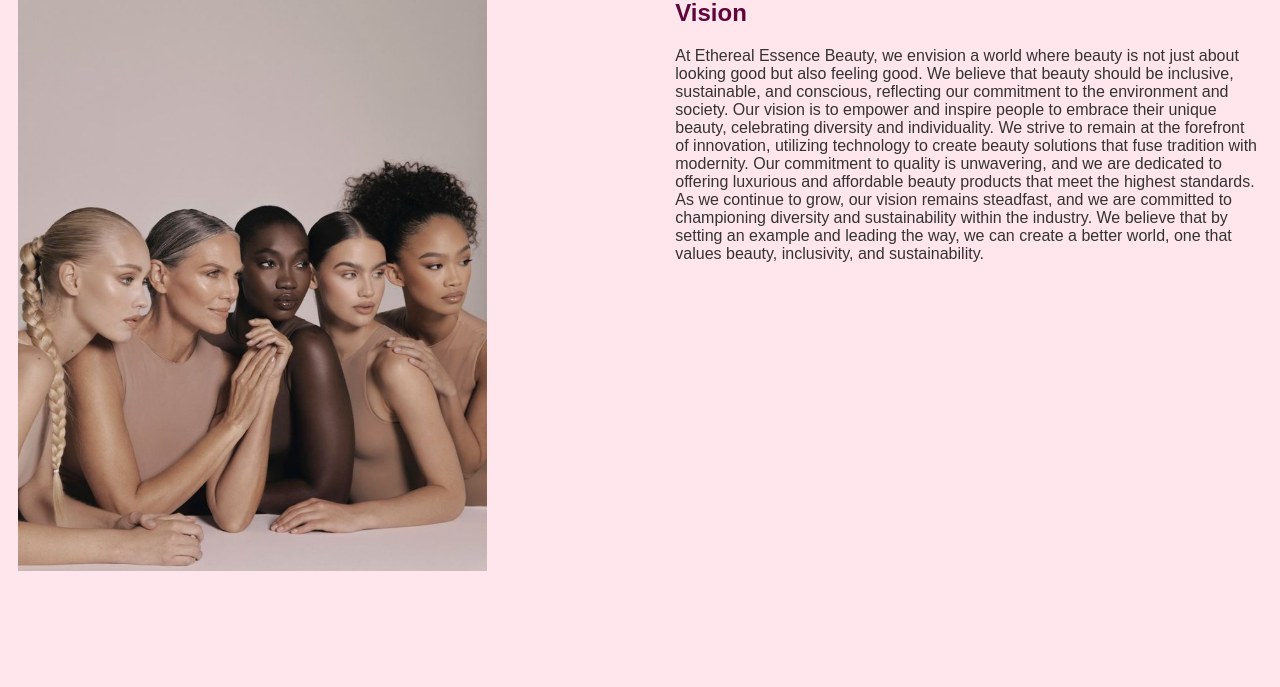
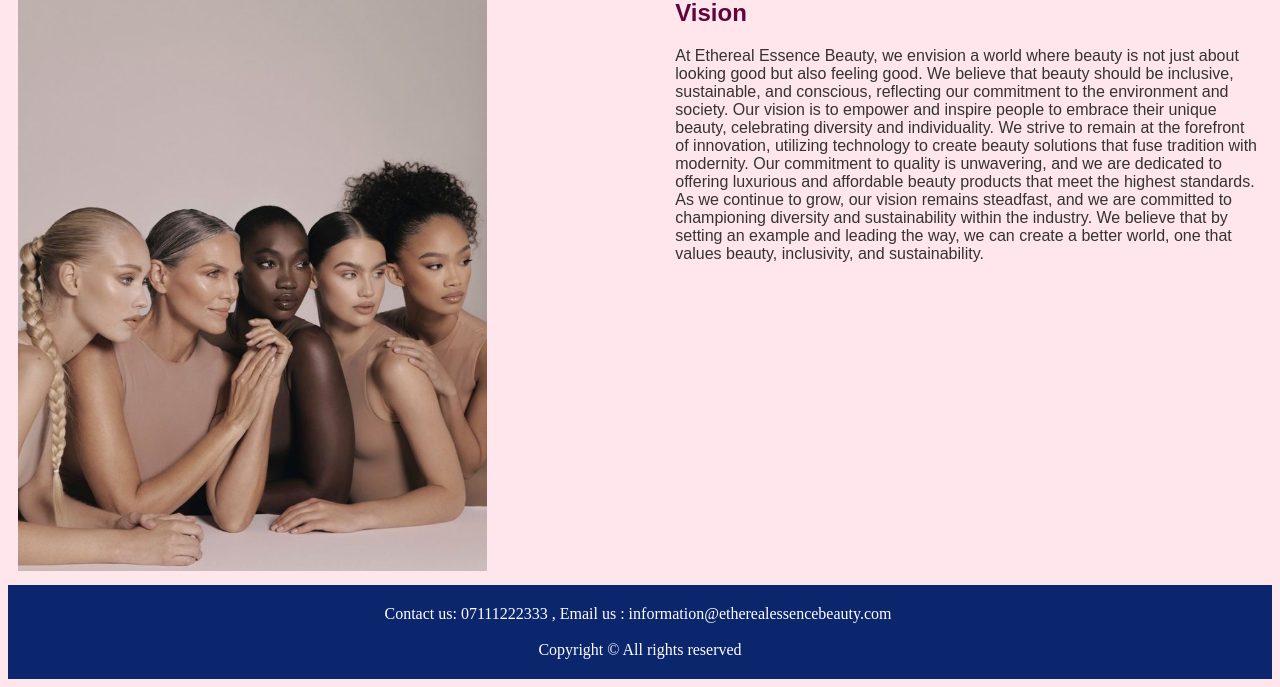
Before and after one commit to nmonar1/FirstWeb, a PHP site: page /about.html in a window 1280 px wide. Shown: the part 731-1418 px from the top of the page. Before the commit the page ends 1302 px from the top, so only its background shows below. Run offline with PHP 8.4, Linux system fonts and the light colour scheme.

Commit message:
added a footerin about.html

```diff
--- a/about.html
+++ b/about.html
@@ -47,4 +47,10 @@
     </div>
 
 </body>
+<footer class="col-md-12"> Contact us: 07111222333 , Email us : information@etherealessencebeauty.com&nbsp;
+    <div class="row">
+		<br>
+      <div class="col-md-12">Copyright &copy; All rights reserved</div>
+    </div>
+  </footer>
 </html>
--- a/css/about.css
+++ b/css/about.css
@@ -46,3 +46,14 @@ h2{
 .column h2 {
     margin-top: 0;
 }
+footer {
+    background-color: #0c266d;
+    padding: 20px;
+    text-align: center;
+}
+.col-md-12 {
+    color: #fff;
+    font-family: quicksand;
+    font-style: normal;
+    font-weight: 300;
+}
```
